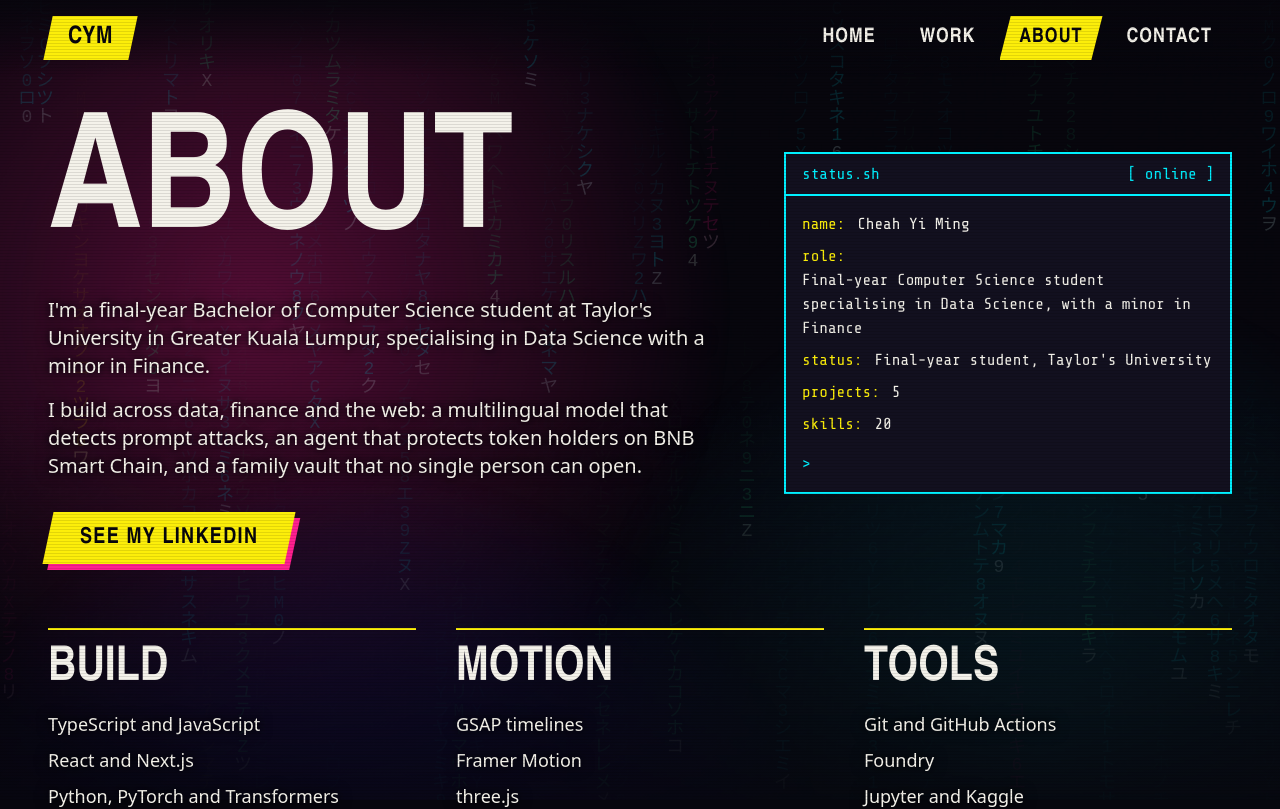
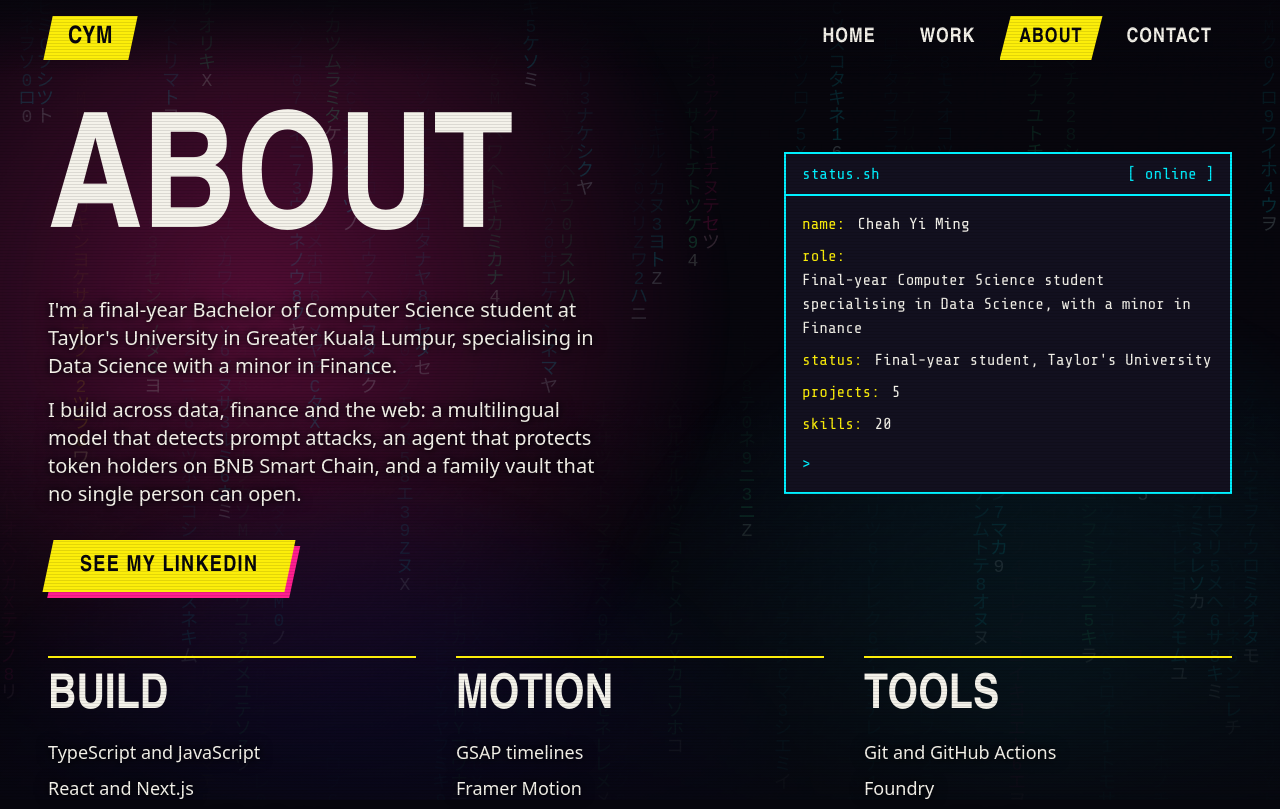
Before and after one commit to MaosterM/Zone-Ming, a React (Vite) app: page /about in a window 1280 px wide. Shown: the top 809 px of the page. Built offline with nearby package versions, Linux system fonts and the light colour scheme; a web font is replaced by a local one.

Commit message:
chore: give the helix room on About and update the profile note

```diff
--- a/src/data/profile.ts
+++ b/src/data/profile.ts
@@ -1,8 +1,8 @@
 /**
  * Every piece of personal content on the site lives in this file.
  *
- * Search for "TODO" to find what still needs filling in. Nothing here has been invented: each
- * value comes from your LinkedIn headline, your public GitHub repos, or is a marked TODO.
+ * Nothing here has been invented: each value comes from you, your LinkedIn headline or your
+ * public GitHub repos.
  */
 
 export type ProjectLink = {
--- a/src/pages/About.tsx
+++ b/src/pages/About.tsx
@@ -12,7 +12,7 @@ export default function About() {
       <section className="grid gap-10 lg:grid-cols-[minmax(0,3fr)_minmax(0,2fr)] lg:gap-16">
         <div>
           <Heading as="h1" text="About" className="text-8xl leading-none md:text-[10rem]" />
-          <div className="text-halo mt-6 flex max-w-prose flex-col gap-4 text-lg text-ink md:text-xl">
+          <div className="text-halo mt-6 flex max-w-xl flex-col gap-4 text-lg text-ink md:text-xl">
             {profile.bio.map((paragraph) => (
               <p key={paragraph}>{paragraph}</p>
             ))}
```
